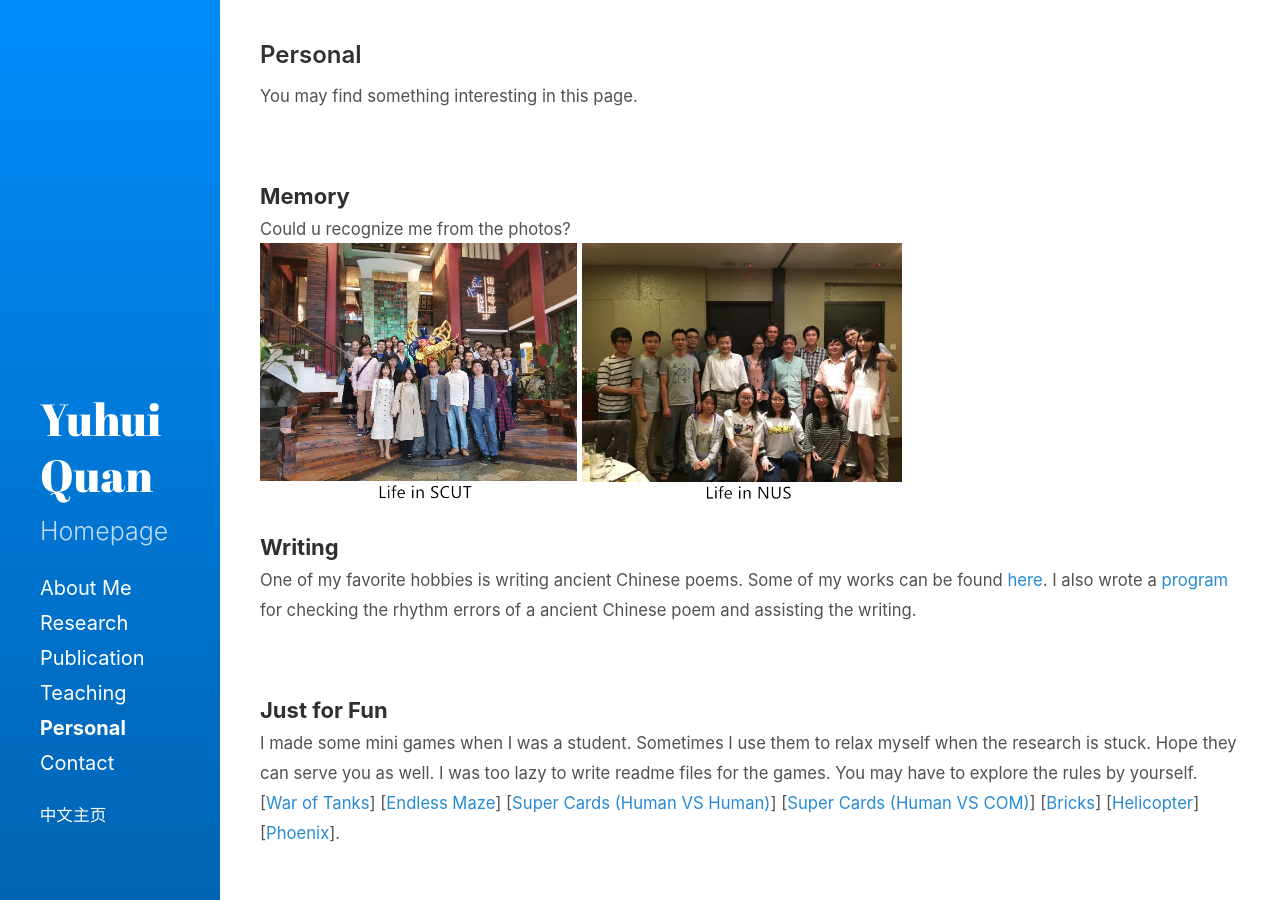
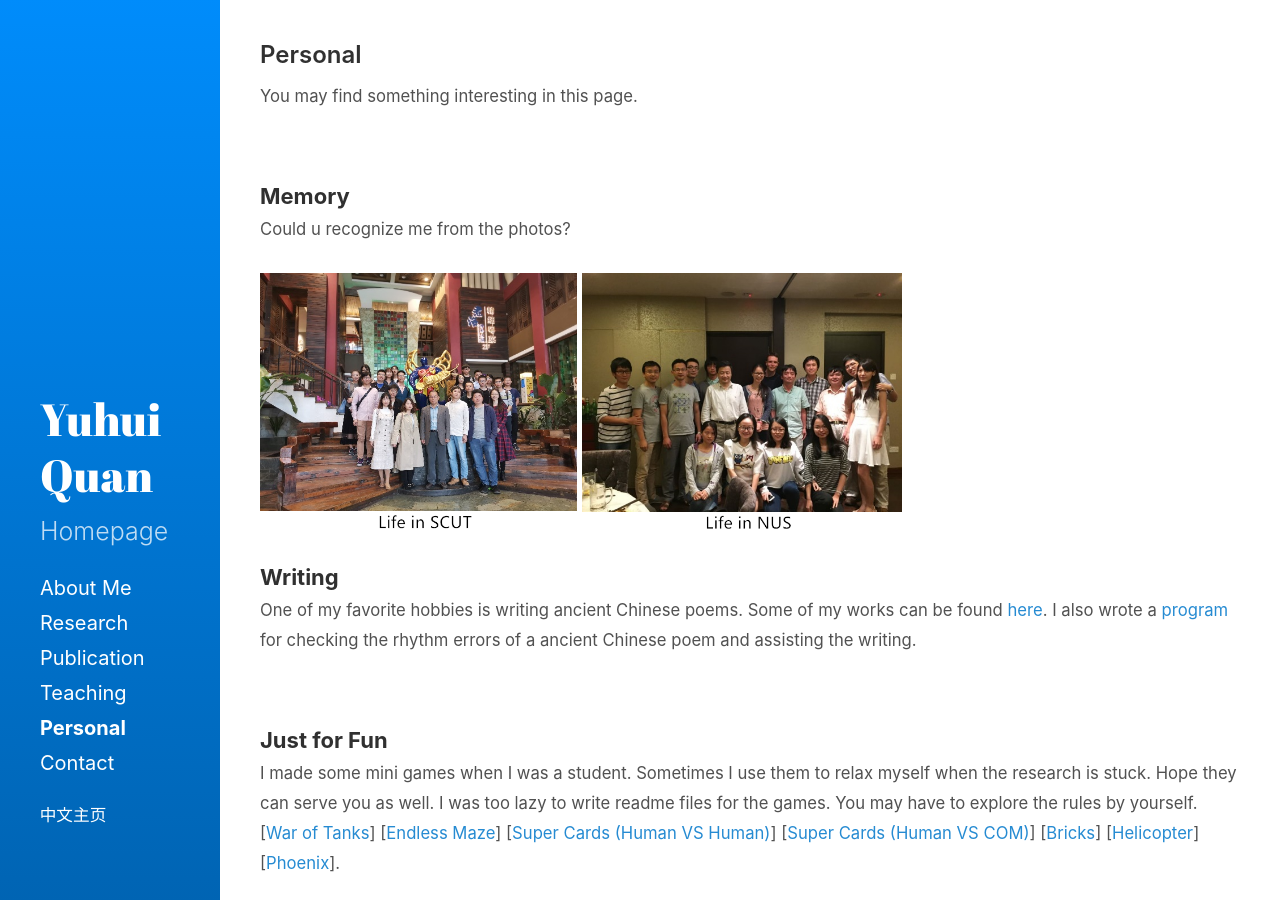
Before and after one commit to csyhquan/csyhquan.github.io, a Jekyll site: the page built from category/e_personal.md, in a window 1280 px wide and 900 px high. Built offline with Jekyll 4.4.1, drawn with Linux system fonts in a browser that asks for light colours.

Commit message:
Update e_personal.md

```diff
--- a/category/e_personal.md
+++ b/category/e_personal.md
@@ -6,6 +6,7 @@ title: Personal
 <br>
 <h7><strong>Memory</strong></h7>
 <p><small>Could u recognize me from the photos?</small><br>
+<small>&nbsp; </small><br>
 <img src="https://github.com/csyhquan/csyhquan.github.io/raw/master/images/personal_1.png" alt="" height="260"/>
 <img src="https://github.com/csyhquan/csyhquan.github.io/raw/master/images/personal_2.png" alt="" height="260"/>
 </p>
@@ -22,5 +23,6 @@ title: Personal
 <h7><strong>Toys</strong></h7>
 <p>
 <small>Texture removal on my son’s baby play mat, based on our upcoming work.</small><br>
+<small>&nbsp; </small><br>
 <img src="https://github.com/csyhquan/csyhquan.github.io/raw/master/images/personal_3.png" alt="" height="390"/>
 </p>
```
